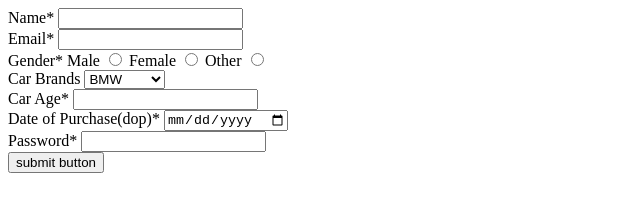
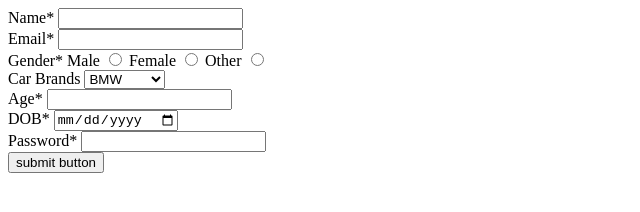
Before and after one commit to acciojob/signup-form-car-abhipandey1402, a website: page main.html in a window 1280 px wide. Shown: the whole page, without its empty margins (0-640 px from the left). Drawn offline with Linux system fonts and the light colour scheme.

Commit message:
created a submission

```diff
--- a/main.html
+++ b/main.html
@@ -31,11 +31,11 @@
             </select>
         </div>
         <div>
-			<lable for="carage">Car Age*</lable>
+			<lable for="carage">Age*</lable>
 			<input type="number" id="carage" required min = "0">
 		</div>
 		<div>
-			<lable for="dob">Date of Purchase(dop)*</lable>
+			<lable for="dob">DOB*</lable>
 			<input type="date" id="dob" required>
 		</div>
         <div>
```
